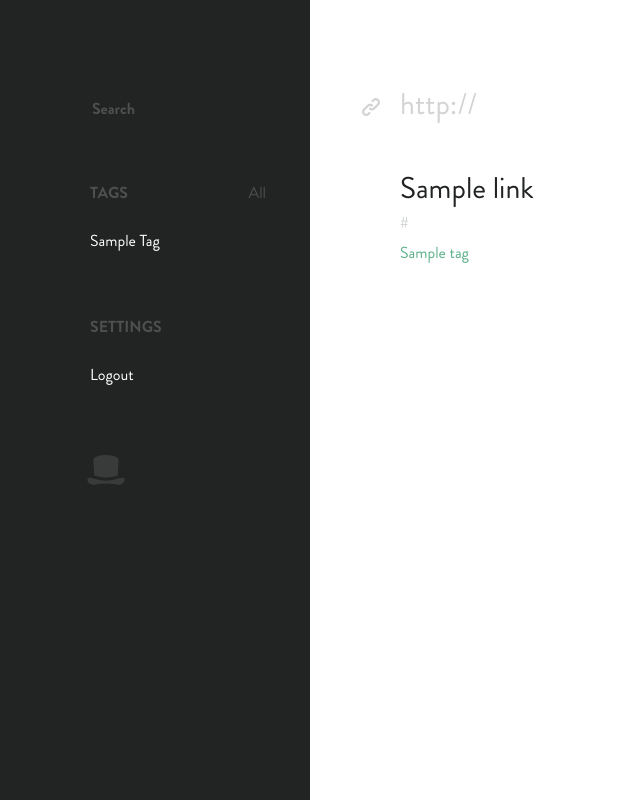
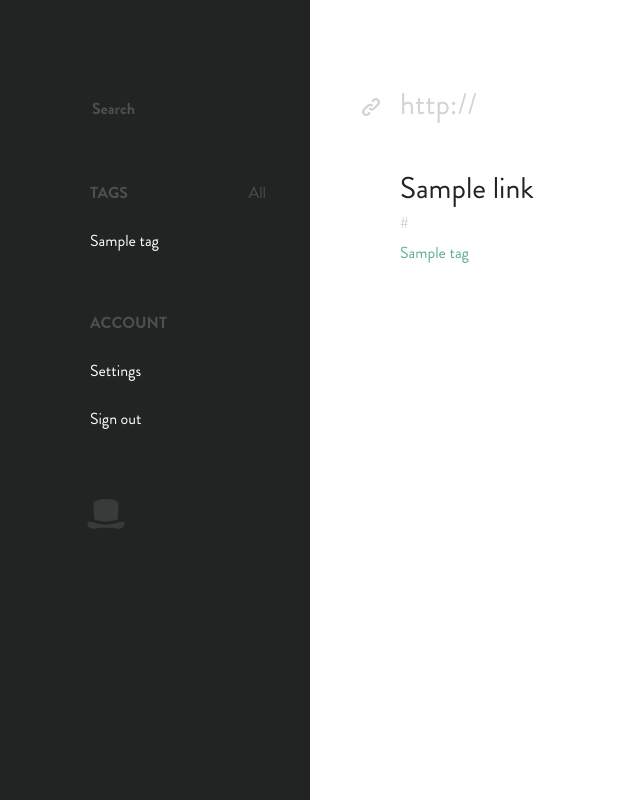
Before and after one commit to jdiez17/hat, a Flask app: template templates/index.html in a window 1280 px wide. Shown: the whole page, without its empty margins (0-640 px from the left). Run offline with Flask 2, Linux system fonts and the light colour scheme; tables that the repository leaves empty hold one stand-in row (values such as "Sample post"); the template is opened without the code that fills it: values that come from a table or form of the project are taken from there, most other values are stand-ins (such as "Sample title", 1, 10 or a date in 2020); style sheets or scripts are compiled from the project's sources; parts of the project's set-up code (start-up, migrations or seed data) failed here and were passed over; some libraries are stand-ins or nearby versions.

Commit message:
Tweaked a few things, nothing important

```diff
--- a/static/style.less
+++ b/static/style.less
@@ -402,7 +402,7 @@ body.bookmarks{
 						display: block;
 					}
 					&:hover{
-						color: rgba(255,255,255,.4);
+						color: rgba(255,255,255,.1);
 					}
 				}
 			}
@@ -410,8 +410,11 @@ body.bookmarks{
 				color: #fff;
 				margin-top: 30px;
 				cursor: pointer;
-				text-transform: capitalize;
 				width: 80%;
+
+				&:first-letter{
+					text-transform: uppercase;
+				}
 
 				&:first-child{
 					margin-top: 32px;
@@ -525,8 +528,8 @@ body.bookmarks{
 			&.editable{
 				display: none;
 				background: #fafafa;
-				padding: 15px;
-				margin: 27px 0 -15px -15px;
+				padding: 15px 20px;
+				margin: 28px 0 -15px -20px;
 
 				&.visible, &.new{
 					display: block;
--- a/templates/index.html
+++ b/templates/index.html
@@ -27,10 +27,11 @@
             </ul>
         </div>
 
-        <div class="section settings">
-            <h1>Settings</h1>
+        <div class="section">
+            <h1>Account</h1>
             <ul>
-                <li><a href="/logout">Logout</a></li>
+                <li><a href="#">Settings</a></li>
+                <li><a href="/logout">Sign out</a></li>
             </ul>
         </div>
 
```
